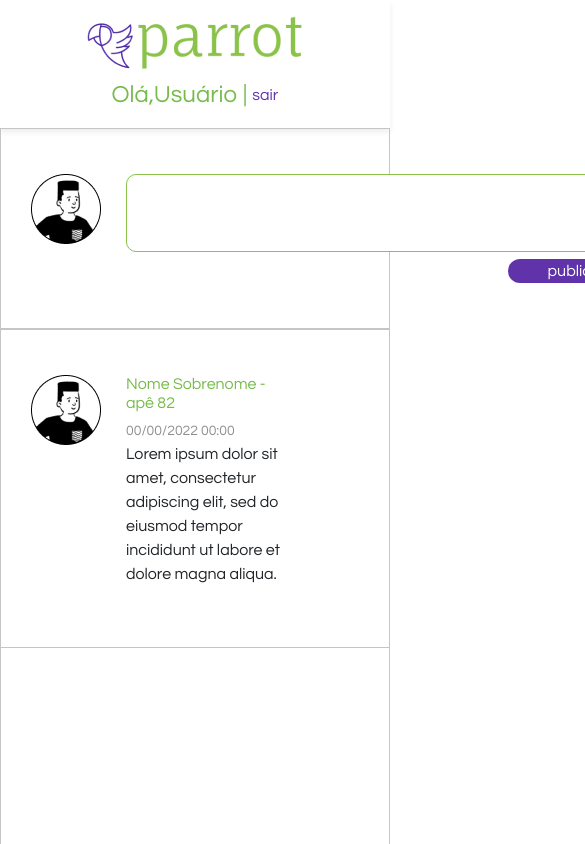
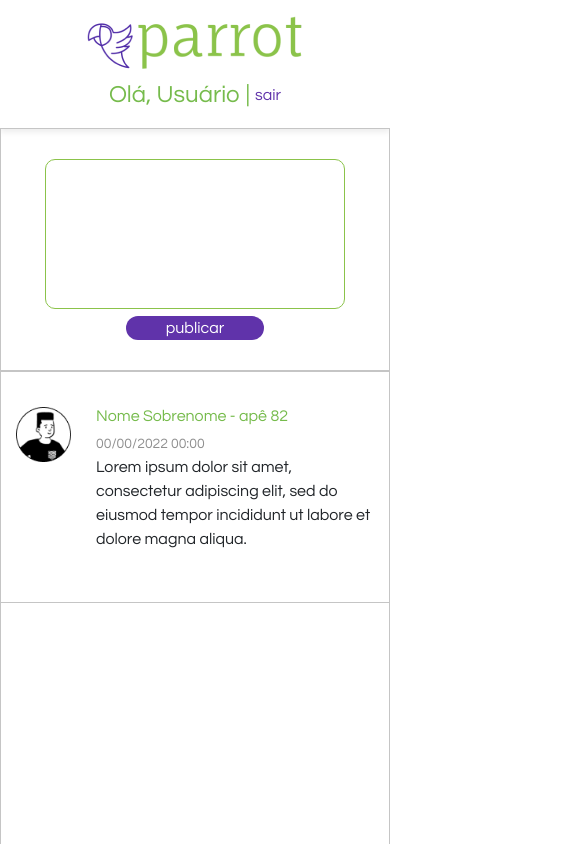
Before and after one commit to brunavabs/Parrot, a React (Vite) app in the folder FRONTEND/: page /feed in a window 390 px wide. Shown: the top 844 px of the page, 585 px wide, since content can reach past the window. Built offline with nearby package versions, Linux system fonts and the light colour scheme; the HTML template or start-up script is replaced by a standard one.

Commit message:
Adicionando responsividade e links básicos de navegação dos componentes do feed e da página de perfil do user

```diff
--- a/FRONTEND/src/Components/EmptyFeed/styled.js
+++ b/FRONTEND/src/Components/EmptyFeed/styled.js
@@ -25,4 +25,7 @@ export const EmptyText = styled.span`
 font-size: 22px;
 color: #909090;
 margin-top: 110px;
+@media screen and (max-width: 450px) {
+    font-size: 18px;
+  }
 `
--- a/FRONTEND/src/Components/Header/index.jsx
+++ b/FRONTEND/src/Components/Header/index.jsx
@@ -7,12 +7,12 @@ function Header(){
     let userName = 'Usuário';
     return(
         <S.Header>
-            <div>
+            <Link to='/feed'>
                 <img src={logo} alt="logo"/>
-            </div>
+            </Link>
             <S.HeaderMenu>
-                <S.HeaderGreetings>Olá,{userName} | </S.HeaderGreetings>
-                <S.HeaderSignOut href="#">sair</S.HeaderSignOut>
+                <S.HeaderGreetings>Olá, <S.HeaderGreetingsLink to='/profile/:id'>{userName}</S.HeaderGreetingsLink> | </S.HeaderGreetings>
+                <S.HeaderSignOut to='/'>sair</S.HeaderSignOut>
             </S.HeaderMenu>
         </S.Header>
     )
--- a/FRONTEND/src/Components/Header/styled.js
+++ b/FRONTEND/src/Components/Header/styled.js
@@ -30,7 +30,15 @@ export const HeaderGreetings = styled.span`
   color: #76BB4C;
 `
 
-export const HeaderSignOut = styled.a`
+export const HeaderGreetingsLink = styled(Link)`
+  text-decoration: none;
+  color: #76BB4C;
+  &:hover {
+    color: #6033AA;
+  }
+`
+
+export const HeaderSignOut = styled(Link)`
   color: #6033AA;
   text-decoration: none;
   font-size: 16px;
--- a/FRONTEND/src/Components/Publicacao/styled.js
+++ b/FRONTEND/src/Components/Publicacao/styled.js
@@ -15,11 +15,18 @@ export const Container = styled.div`
   margin: 0 auto;
   padding: 45px 100px 45px 30px;
   gap: 25px;
+  @media screen and (max-width: 685px) {
+    padding: 35px 15px;
+  }
 `
 
 export const ImagePerfil = styled.img`
-width: 70px;
-height: 70px;
+  width: 70px;
+  height: 70px;
+  @media screen and (max-width: 575px) {
+    width: 55px;
+    height: 55px;
+  }
 `
 export const DadosPerfil = styled.div`
 display: flex;
--- a/FRONTEND/src/Components/Publicar/styled.js
+++ b/FRONTEND/src/Components/Publicar/styled.js
@@ -14,17 +14,28 @@ export const Container = styled.div`
   margin: 0 auto;
   padding: 45px 100px 45px 30px;
   gap: 25px;
+  @media screen and (max-width: 575px) {
+    padding: 30px 20px;
+    justify-content: center;
+  }
 `
 
 export const ImagePerfil = styled.img`
   width: 70px;
   height: 70px;
+  @media screen and (max-width: 575px) {
+    display: none;
+  }
 `
 
 export const FormPublicar = styled(Form)`
   display: flex;
   flex-wrap: wrap;
-justify-content: end;
+  justify-content: flex-end;
+  @media screen and (max-width: 575px) {
+    flex-direction: column;
+    align-items: center;
+  }
 `
 
 export const TextArea = styled(Form.Control)`
@@ -32,7 +43,15 @@ width: 520px;
   resize: none;
   border: 1px solid #8BC34A;
   border-radius: 10px;
+  @media screen and (max-width: 685px) {
+    width: 420px;
+  }
+  @media screen and (max-width: 450px) {
+    width: 300px;
+    height: 150px
+  }
 `
+
 
 export const PublicarBtn = styled(Button)`
   background: #6033AA;
@@ -40,7 +59,6 @@ border-radius: 30px;
   padding: 0 40px;
   border: none;
   transition: .3s;
-
   &:hover {
     background-color: #4B2681;
   }
--- a/FRONTEND/src/Components/UserInfo/styled.js
+++ b/FRONTEND/src/Components/UserInfo/styled.js
@@ -16,6 +16,11 @@ export const Container = styled.div`
   max-width: 700px;
   margin: 0 auto;
   padding: 45px 100px 45px 30px;
+  @media screen and (max-width: 575px) {
+    padding: 45px 30px;
+    flex-direction: column;
+    gap: 50px;
+  }
 `
 
 export const SubContainer = styled.div`
@@ -40,6 +45,10 @@ color: #76BB4C;
 
 export const SubContainerEditarBtn = styled.div`
   align-self: flex-start;
+  @media screen and (max-width: 575px) {
+      align-self: flex-end;
+      width: 80%;
+  }
 `
 
 export const EditarBtn = styled(Button)`
@@ -51,4 +60,7 @@ transition: .3s;
   &:hover {
     background-color: #4CAF50;
   }
+  @media screen and (max-width: 575px) {
+    width: 80%;
+  }
 `
```
Lines whose indentation alone changed are shown as unchanged.
